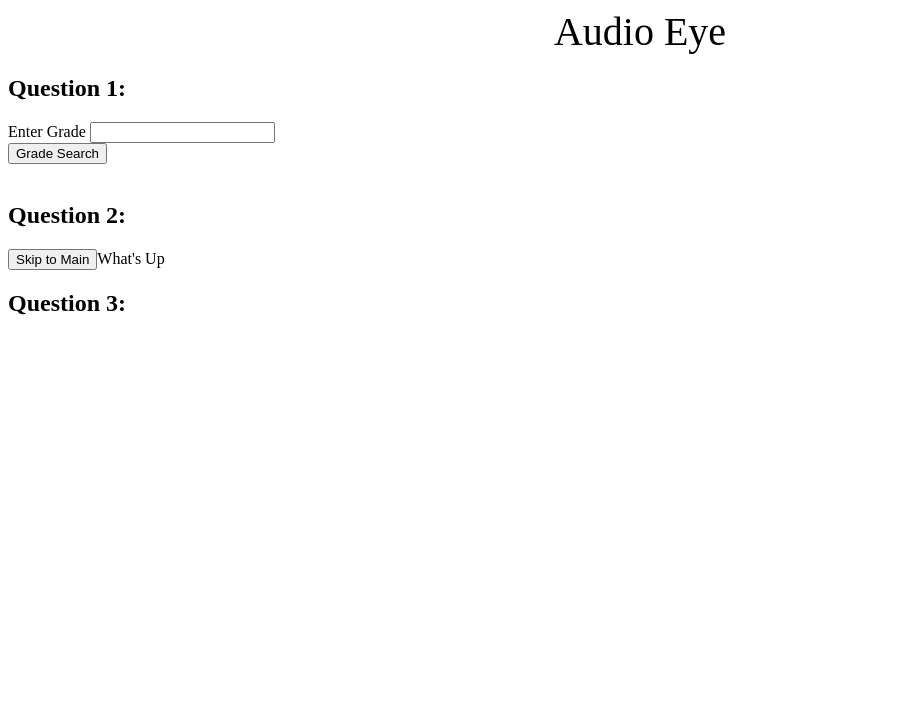
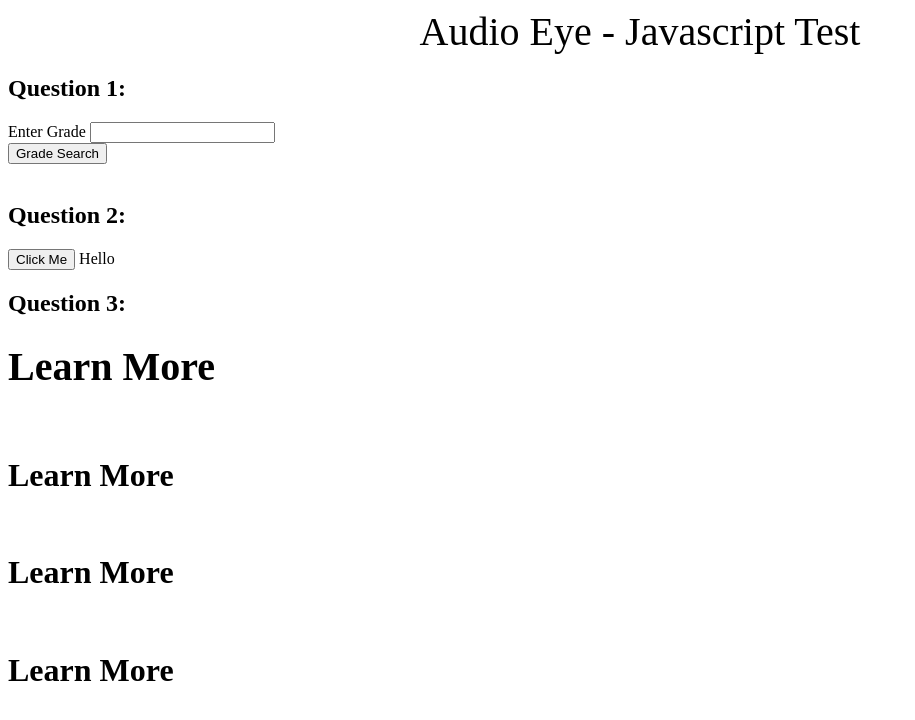
Before and after one commit to Marshall49/Javascript-Test, a plain HTML site: page index.html in a window 1280 px wide. Shown: the whole page, without its empty margins (0-915 px from the left). Drawn offline with nearby package versions, Linux system fonts and the light colour scheme.

Commit message:
second push

```diff
--- a/assets/javascript.js
+++ b/assets/javascript.js
@@ -2,7 +2,6 @@
 
   $("#get-grade").on("click",function(event) {
     event.preventDefault();
-      // $("#main").focus("button").css("background-color", "red");
 
   var grade = $("#grade-input").val();
 
@@ -57,10 +56,9 @@
 
 $(".skip").click(function() {
   $("#main").focus();
+  $("#main").css({"color": "red", "font-size": "40px"});
 });
 
-
-
-
+$( "<h1>" ).replaceWith( ".learn" );
 
 });
--- a/assets/style.css
+++ b/assets/style.css
@@ -2,3 +2,7 @@
   font-size: 40px;
   text-align: center;
 }
+
+.learn {
+  font-size: 40px;
+}
--- a/index.html
+++ b/index.html
@@ -5,7 +5,6 @@
     <meta http-equiv="X-UA-Compatible" content="IE=edge">
     <meta name="viewport" content="width=device-width, initial-scale=1">
     <link href="assets/style.css" rel="stylesheet">
-    <!-- <link href="assets/javascript.js" rel="stylesheet"> -->
     <script src="https://cdnjs.cloudflare.com/ajax/libs/jquery/3.2.1/jquery.min.js"></script>
 
     <title>Javascript-Test</title>
@@ -13,7 +12,7 @@
   <body>
 
     <div class="container">
-        <header>Audio Eye</header>
+        <header>Audio Eye - Javascript Test</header>
 
         <h2>Question 1:</h2>
         <form id="grade-form">
@@ -23,17 +22,17 @@
         </form>
         <br>
         <h2>Question 2: </h2>
-        <button class="skip">Skip to Main</button><a id="main">What's Up</a>
+        <button class="skip">Click Me</button><a id="main"> Hello</a>
         <br>
         <h2>Question 3: </h2>
+        <h1 class="learn">Learn More</h1>
 
-
-
-
-
-
-
-
+        <br>
+        <h1>Learn More</h1>
+        <br>
+        <h1>Learn More</h1>
+        <br>
+        <h1>Learn More</h1>
 
     </div>
 
```
